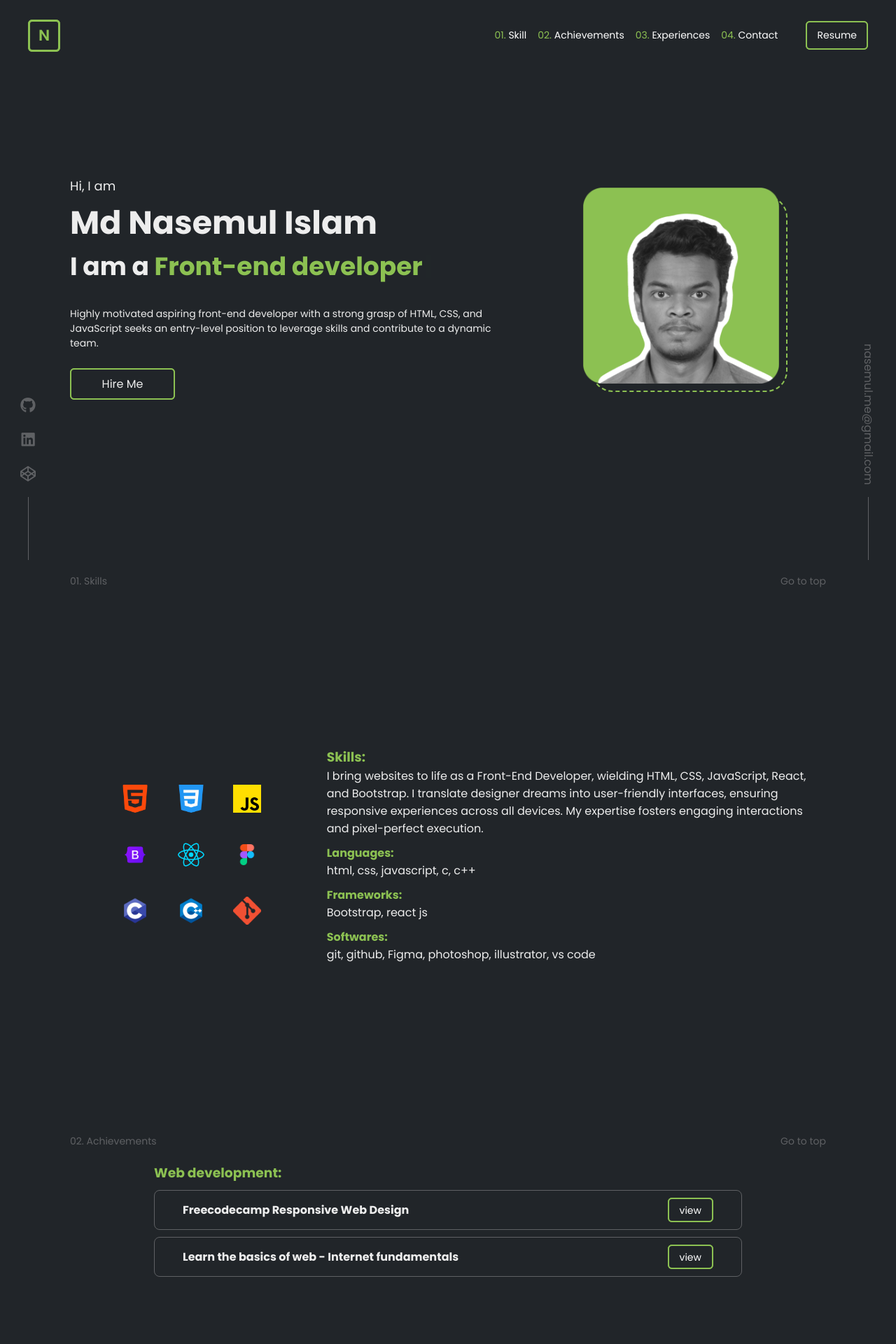
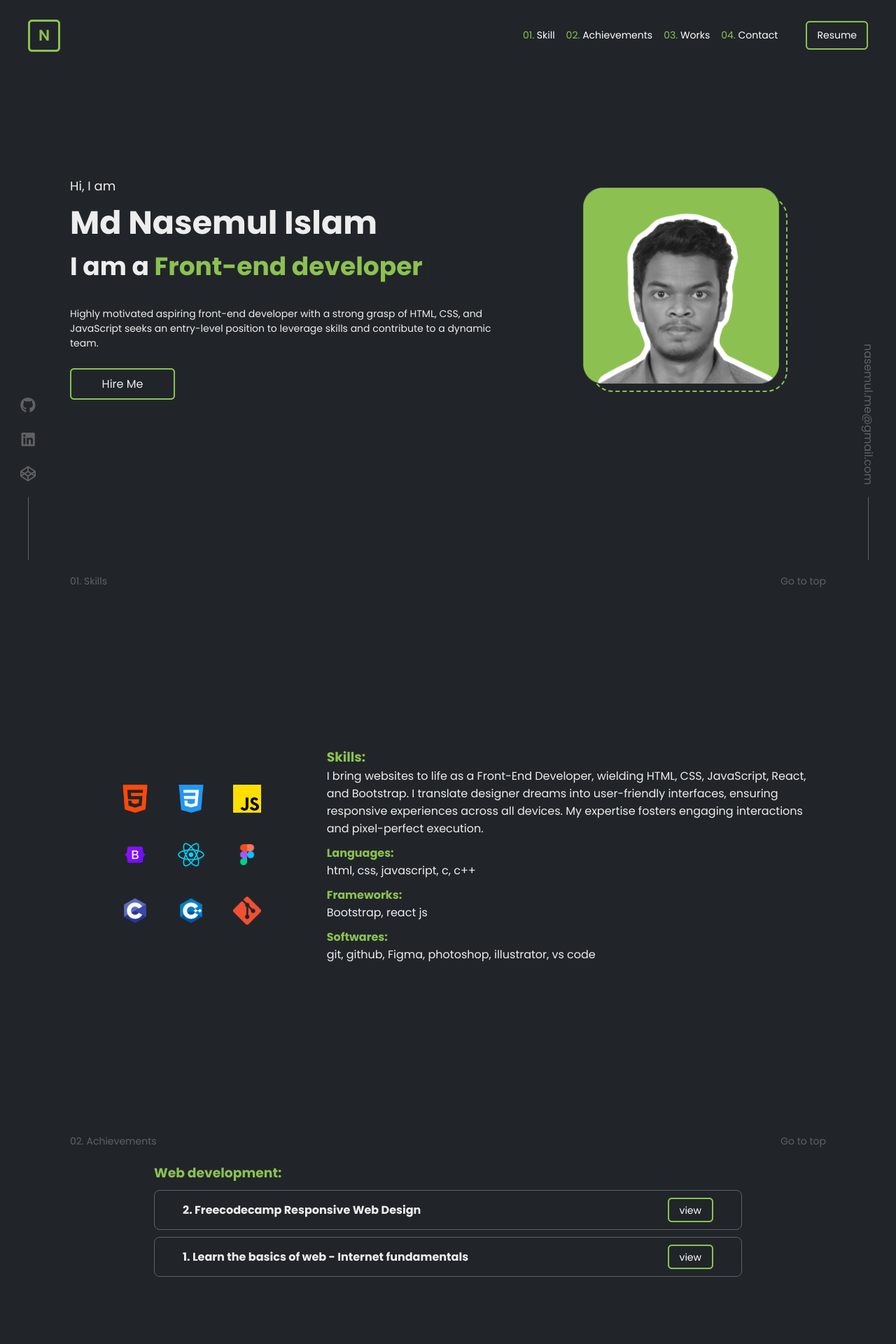
Before and after one commit to nasemul1/nasemul_portfolio, a React (Vite) app: page / in a window 1280 px wide. Shown: the top 1920 px of the page at 70% size. Built offline with nearby package versions, Linux system fonts and the light colour scheme.

Commit message:
modified src

```diff
--- a/src/App.jsx
+++ b/src/App.jsx
@@ -17,7 +17,7 @@ function App() {
       <section id="achievements">
         <Achiev />
       </section>
-      <section id="experiences">03.Experience</section>
+      <section id="works">03.Works</section>
       <section id="contact">04.Contact</section>
     </>
   )
--- a/src/Navbar.jsx
+++ b/src/Navbar.jsx
@@ -5,7 +5,7 @@ const Navbar = () => {
             <div className="links">
                 <a className="nav-links" href="#skill"><span>01.</span> Skill</a>
                 <a className="nav-links" href="#achievements"><span>02.</span> Achievements</a>
-                <a className="nav-links" href="#experiences"><span>03.</span> Experiences</a>
+                <a className="nav-links" href="#works"><span>03.</span> Works</a>
                 <a className="nav-links" href="#contact"><span>04.</span> Contact</a>
                 <div className="resume"><div className="r-box"><a className="r-link" href="/">Resume</a></div></div>
             </div>
--- a/src/achievements/Achiev.jsx
+++ b/src/achievements/Achiev.jsx
@@ -11,12 +11,12 @@ const Achiev = () => {
                 <div className="front-end">
                     <h3>Web development:</h3>
                     <div className='achiev-box' id="2">
-                        <h4>Freecodecamp Responsive Web Design</h4>
-                        <div className="view"><div className="v-box"><a target='_blank' className="v-link" href="https://codedamn.com/certificate/verify/55e316636eebc9260be3bc1083c188b72b720a48">view</a></div></div>
+                        <h4>2. Freecodecamp Responsive Web Design</h4>
+                        <div className="view"><div className="v-box"><a target='_blank' className="v-link" href="https://www.freecodecamp.org/certification/nasemul1/responsive-web-design">view</a></div></div>
                     </div>
                     <div className='achiev-box' id="1">
-                        <h4>Learn the basics of web - Internet fundamentals</h4>
-                        <div className="view"><div className="v-box"><a target='_blank' className="v-link" href="https://www.freecodecamp.org/certification/nasemul1/responsive-web-design">view</a></div></div>
+                        <h4>1. Learn the basics of web - Internet fundamentals</h4>
+                        <div className="view"><div className="v-box"><a target='_blank' className="v-link" href="https://codedamn.com/certificate/verify/55e316636eebc9260be3bc1083c188b72b720a48">view</a></div></div>
                     </div>
                 </div>
                 <div className="cp">
```
